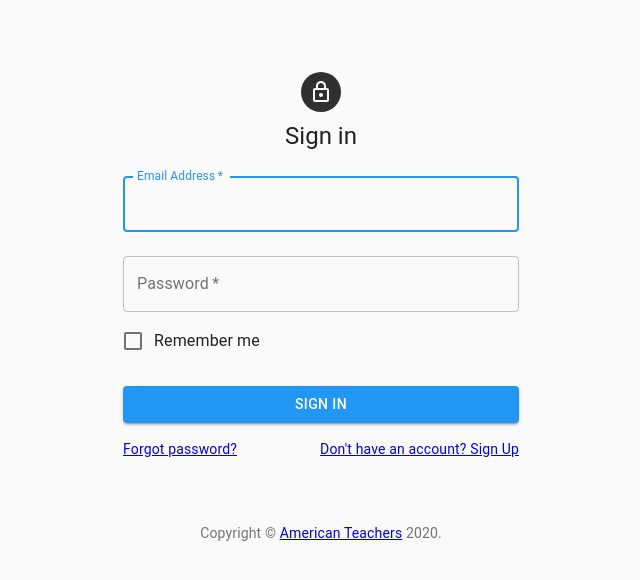
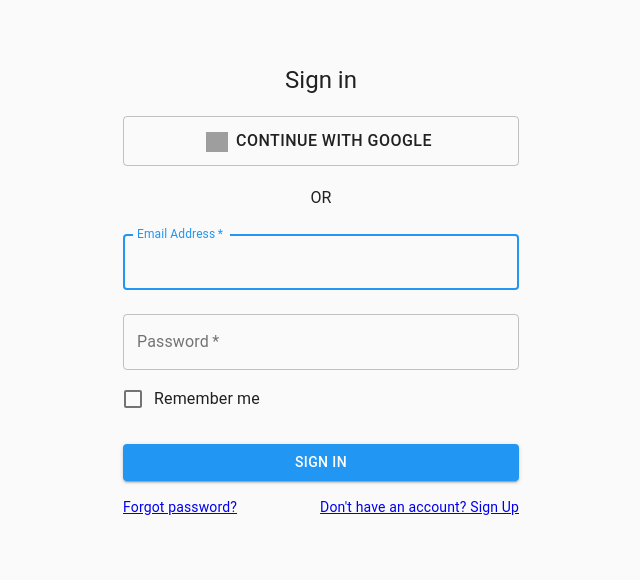
Before and after one commit to American-Teachers/American-Teachers, a React (Create React App) app in the folder wwwroot/: page / in a window 1280 px wide. Shown: the top 580 px of the page, without its empty margins (319-959 px from the left). Built offline with nearby package versions, Linux system fonts and the light colour scheme; grey boxes are pictures that could not be loaded.

Commit message:
Added google icon

```diff
--- a/wwwroot/package.json
+++ b/wwwroot/package.json
@@ -15,16 +15,19 @@
     "dotenv-webpack": "^1.7.0",
     "file-loader": "^6.0.0",
     "history": "^5.0.0-beta.7",
+    "install": "^0.13.0",
     "node-sass": "^4.13.1",
     "normalize-scss": "^7.0.1",
     "path": "^0.12.7",
     "react": "^16.13.1",
     "react-dom": "^16.13.1",
+    "react-google-login": "^5.1.3",
     "react-router": "^6.0.0-alpha.2",
     "react-router-dom": "^6.0.0-alpha.2",
     "react-scripts": "3.4.1",
     "sass-loader": "^8.0.2",
     "style-loader": "^1.1.3",
+    "svg-url-loader": "^5.0.0",
     "url-loader": "^4.0.0"
   },
   "scripts": {
--- a/wwwroot/src/components/SignIn.js
+++ b/wwwroot/src/components/SignIn.js
@@ -1,5 +1,4 @@
 import React from 'react';
-import Avatar from '@material-ui/core/Avatar';
 import Button from '@material-ui/core/Button';
 import CssBaseline from '@material-ui/core/CssBaseline';
 import TextField from '@material-ui/core/TextField';
@@ -7,23 +6,15 @@ import FormControlLabel from '@material-ui/core/FormControlLabel';
 import Checkbox from '@material-ui/core/Checkbox';
 import { Link } from 'react-router-dom';
 import Grid from '@material-ui/core/Grid';
-import Box from '@material-ui/core/Box';
-import LockOutlinedIcon from '@material-ui/icons/LockOutlined';
 import Typography from '@material-ui/core/Typography';
 import { makeStyles } from '@material-ui/core/styles';
 import Container from '@material-ui/core/Container';
+import GoogleLogin from 'react-google-login';
+import Icon from '@material-ui/core/Icon';
+import Googlelogo from '../../public/google-icon.svg';
 
-function Copyright() {
-  return (
-    <Typography variant="body2" color="textSecondary" align="center">
-      {'Copyright © '}
-      <Link color="inherit" to={"https://material-ui.com/"}>
-        American Teachers
-      </Link>{' '}
-      {new Date().getFullYear()}
-      {'.'}
-    </Typography>
-  );
+const responseGoogle = (response) => {
+  console.log(response);
 }
 
 const useStyles = makeStyles((theme) => ({
@@ -44,7 +35,35 @@ const useStyles = makeStyles((theme) => ({
   submit: {
     margin: theme.spacing(3, 0, 2),
   },
+  googleButton: {
+    height: '50px',
+    width: '100%',
+    margin: '20px',
+    fontSize: '1rem',
+    lineHeight: '1.5',
+  },
+  imageIcon: {
+    height: '100%',
+    fontSize: '1.2rem'
+  },
+  iconRoot: {
+    textAlign: 'start'
+  }
 }));
+
+const createGoogleIcon = (classes) => {
+
+  return (
+    // <Icon classes={{root: classes.iconRoot}}>
+    //             <img className={classes.imageIcon} src={Googlelogo} alt="Google logo"/>
+    //           </Icon>
+    <Icon classes={{root: classes.iconRoot}}>
+       <img className={classes.imageIcon} src={Googlelogo} alt="Google logo"/>
+    </Icon>
+  )
+}
+
+
 
 export default function SignIn() {
   const classes = useStyles();
@@ -53,11 +72,25 @@ export default function SignIn() {
     <Container component="main" maxWidth="xs">
       <CssBaseline />
       <div className={classes.paper}>
-        <Avatar className={classes.avatar}>
-          <LockOutlinedIcon />
-        </Avatar>
         <Typography component="h1" variant="h5">
           Sign in
+        </Typography>
+
+        <GoogleLogin
+          clientId="226277952430-u2vkjj2csmpbab2spttfpb8ti0jq3bcd.apps.googleusercontent.com"
+          render={renderProps => (
+            <Button variant="outlined" size="large" classes={{root: classes.googleButton}} onClick={renderProps.onClick} startIcon={createGoogleIcon(classes)}>
+              Continue with Google
+            </Button>
+          )}
+          buttonText="Continue with Google"
+          onSuccess={responseGoogle}
+          onFailure={responseGoogle}
+          cookiePolicy={'single_host_origin'}
+          isSignedIn={true}
+        />
+          <Typography component="p" >
+          OR
         </Typography>
         <form className={classes.form} noValidate>
           <TextField
@@ -109,9 +142,6 @@ export default function SignIn() {
           </Grid>
         </form>
       </div>
-      <Box mt={8}>
-        <Copyright />
-      </Box>
     </Container>
   );
 }
--- a/wwwroot/webpack.config.js
+++ b/wwwroot/webpack.config.js
@@ -52,12 +52,13 @@ module.exports = {
           ],
         },
         {
-          test: /\.(jpg|jpeg|png|gif|mp3|svg|ico)$/,
-          loader: ["file-loader"],
+          test: /\.(jpg|jpeg|png|gif|mp3|ico)$/,
+          loader: ["file-loader"]
         },
         {
           test: /\.(ttf|eot|woff|svg)$/,
-          loader: ["url-loader"],
+          include : path.join(__dirname, 'public'),
+          loader  : 'url-loader?limit=30000&name=public/[name].[ext]',
         },
       ],
     },
```
Also changed, not shown: 1 other file (tests, documents, lock files or other folders).
